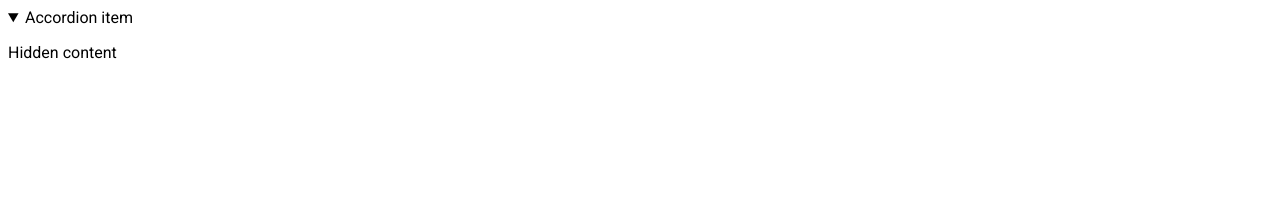
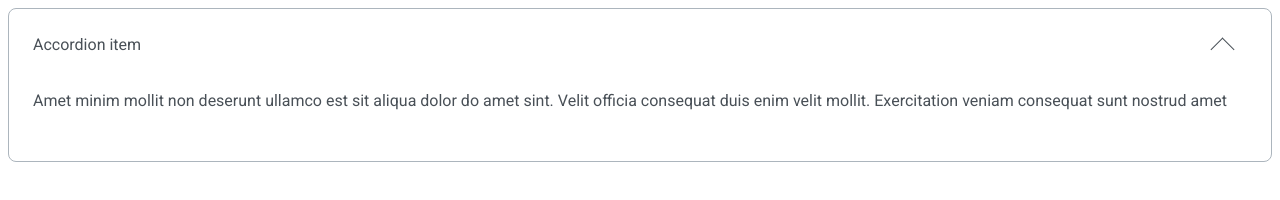
Before and after one commit to js-tasks-ru/htmlcss-20210610_twangste, a website: page 03-lection1/02-accordion/index.html in a window 1280 px wide. Both pictures are taken after a click on the heading "Accordion item". Drawn offline with Linux system fonts and the light colour scheme.

Commit message:
accordion added

```diff
--- a/03-lection1/02-accordion/accordion.css
+++ b/03-lection1/02-accordion/accordion.css
@@ -1 +1,43 @@
 /* Стилизация аккордеона */
+@import '../../assets/fonts/fonts.css';
+.panel {
+  border-radius: 8px;
+  padding: 24px 32px 0px 24px;
+  border: 1px solid var(--grey-3);
+  /* box-sizing: border-box; */
+  border-radius: 8px;
+  background-color: var(--white);
+  font-family: Inter;
+  font-style: normal;
+  font-weight: normal;
+  font-size: 16px;
+  line-height: 24px;
+  color: var(--grey-4);
+}
+.panel[open] {
+  padding-bottom: 32px;
+}
+.panel__header {
+  position: relative;
+  cursor: pointer;
+  padding-bottom: 16px;
+  list-style: none;
+}
+.panel__header::after {
+  content: '';
+  position: absolute;
+  right: 8px;
+  width: 16px;
+  height: 16px;
+  border-right: 1px solid var(--grey-4);
+  border-bottom: 1px solid var(--grey-4);
+  transform: rotate(45deg);
+}
+.panel[open] .panel__header::after {
+  transform: rotate(-135deg);
+  top: 8px;
+}
+.panel__body {
+  font-size: 16px;
+  line-height: 24px;
+}
--- a/03-lection1/02-accordion/index.html
+++ b/03-lection1/02-accordion/index.html
@@ -2,17 +2,19 @@
 <!-- Страница с аккордеоном -->
 <html lang="ru">
   <head>
-        <link rel="stylesheet" href="../../assets/css/main.css">
-        <link rel="stylesheet" href="./accordion.css">
+    <link rel="stylesheet" href="../../assets/css/main.css" />
+    <link rel="stylesheet" href="./accordion.css" />
   </head>
   <body>
-        <details>
-            <summary>
-                Accordion item
-            </summary>
+    <details class="panel">
+      <summary class="panel__header">Accordion item</summary>
+      <div class="panel__body">
         <p>
-                Hidden content
+          Amet minim mollit non deserunt ullamco est sit aliqua dolor do amet
+          sint. Velit officia consequat duis enim velit mollit. Exercitation
+          veniam consequat sunt nostrud amet
         </p>
+      </div>
     </details>
   </body>
 </html>
```
Lines whose indentation alone changed are shown as unchanged.
